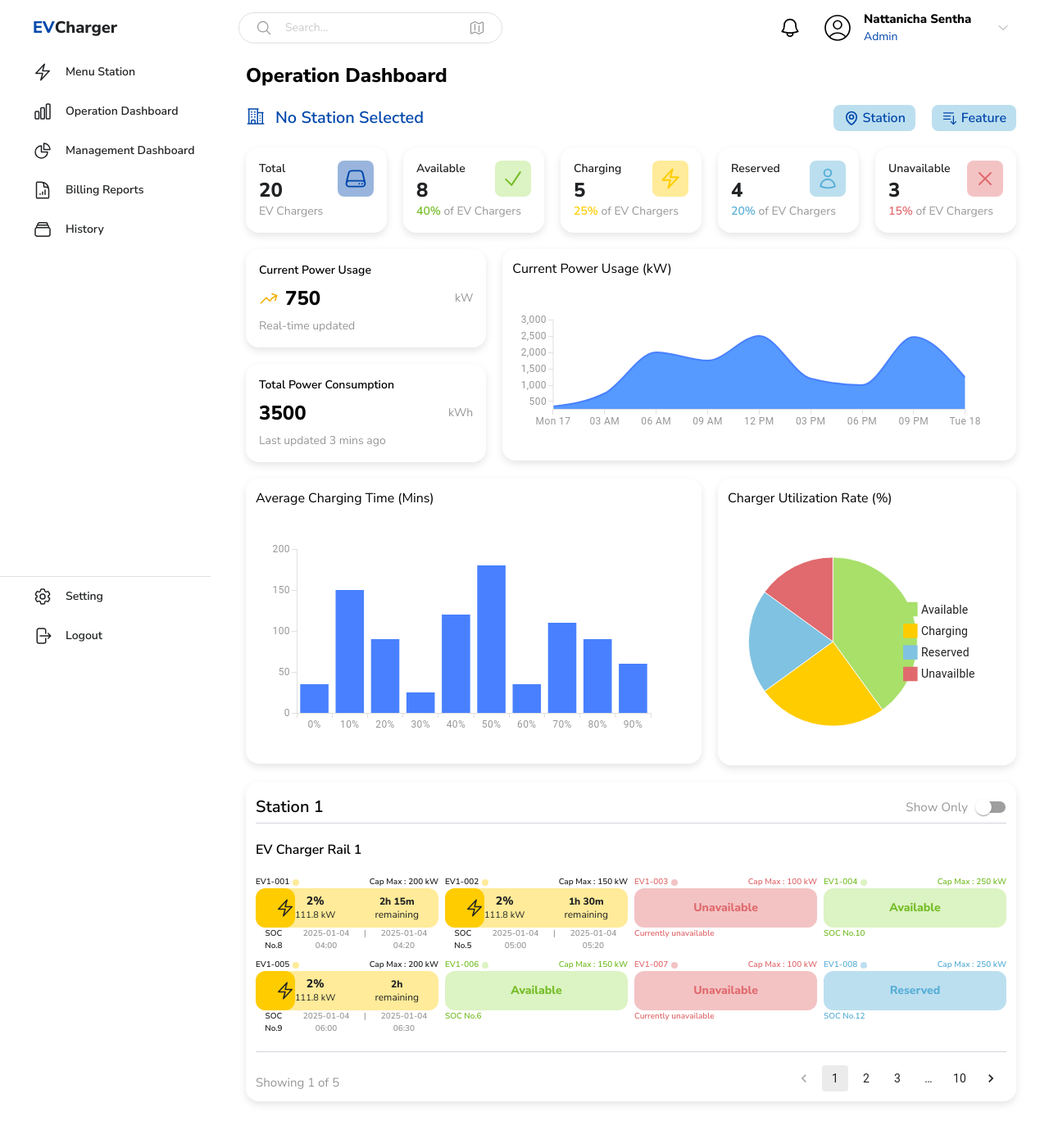
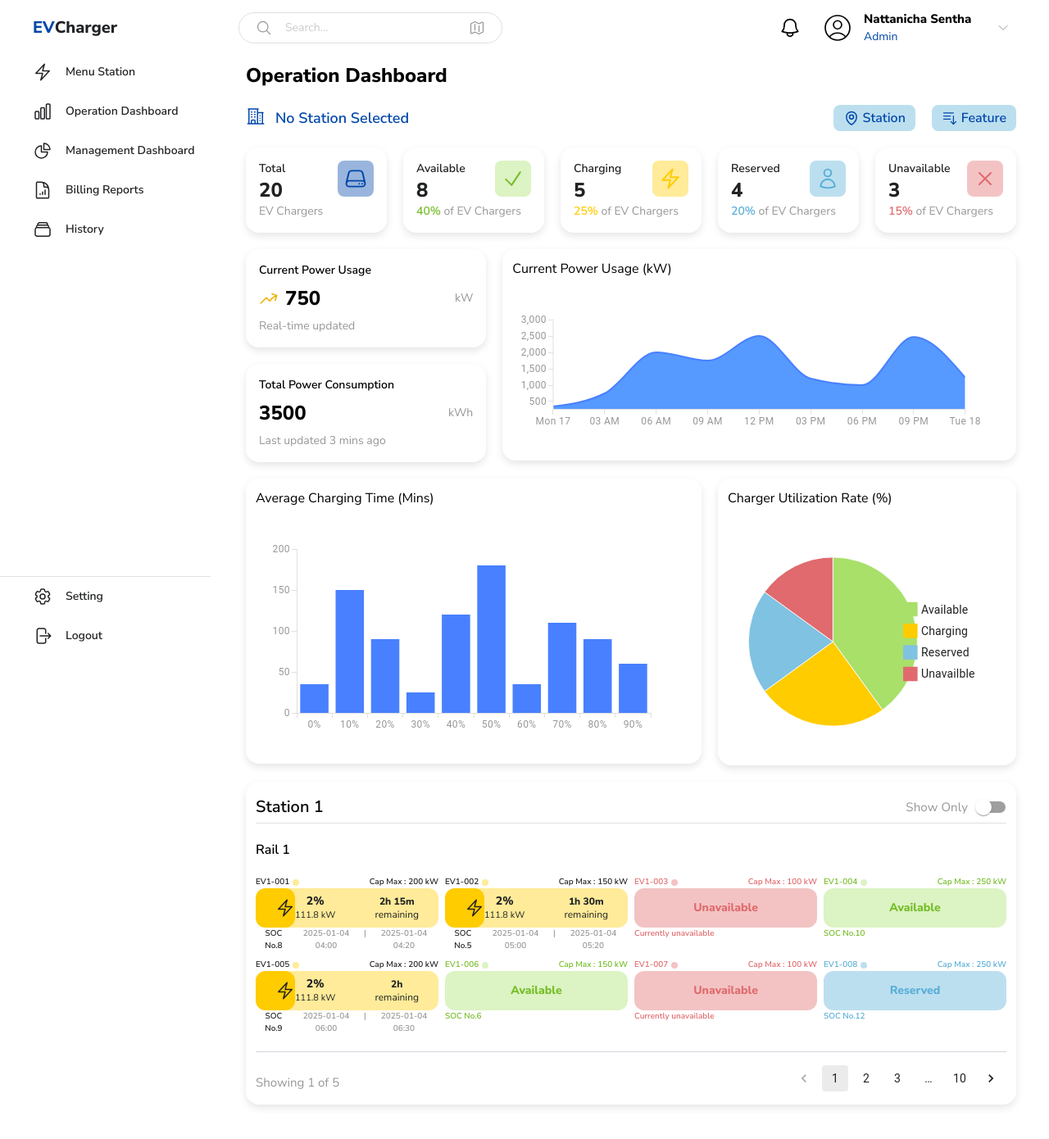
Before and after one commit to NattanichaSent/EV-Charger, a React (Vite) app: page / in a window 1280 px wide. Shown: the top 1390 px of the page at 82% size. Built offline with nearby package versions, Linux system fonts and the light colour scheme.

Commit message:
Station Data + Option

```diff
--- a/src/component/ShowAll.jsx
+++ b/src/component/ShowAll.jsx
@@ -20,8 +20,7 @@ function ShowAll() {
     return (
         <div>
             <div className="flex flex-col">
-                <Divider className="!border-stroke" />
-                <p className="flex justify-start mt-5 font-semibold">EV Charger Rail 1</p>
+
 
                 {/* ใช้ Grid Layout */}
                 <div className="grid grid-cols-1 lg:grid-cols-4 justify-between gap-2 md:grid-cols-2 my-5 ">
--- a/src/component/ShowOnly.jsx
+++ b/src/component/ShowOnly.jsx
@@ -18,10 +18,8 @@ function ShowOnly() {
     return (
         <div>
             <div className="flex flex-col ">
-                <Divider className="!border-gray-300" />
-                <p className="flex justify-start my-5 font-semibold">EV Charger Rail 1</p>
                 {/* แถวที่ 1 */}
-                <div className="grid lg:grid-cols-4 md:grid-cols-2 grid-cols-1 gap-2 ">
+                <div className="grid lg:grid-cols-4 md:grid-cols-2 grid-cols-1 gap-2 mt-5">
                     {chunkedData[0] && chunkedData[0].map((ev, index) => (
                         <EVStatus
                             key={index}
--- a/src/component/StationOption.jsx
+++ b/src/component/StationOption.jsx
@@ -35,7 +35,7 @@ function StationOption({ selectedStations, onSelectStation }) {
                 onClick={togglePopup}
                 className="flex text-secondary bg-bgSky font-semibold hover:bg-hover cursor-pointer py-1 px-3 rounded-lg w-fit items-center"
             >
-                <MapPinIcon className="w-5 h-5 mr-1 font-bold" strokeWidth={2} />
+                <MapPinIcon className="w-5 h-5 mr-1 font-bold" strokeWidth={1.8} />
                 <p className="">Station</p>
             </div>
             {isOpen && (
--- a/src/component/StationStatus.jsx
+++ b/src/component/StationStatus.jsx
@@ -5,19 +5,22 @@ import Switch from "@mui/material/Switch";
 import ShowOnly from "./ShowOnly";
 import ShowAll from "./ShowAll";
 import Typography from '@mui/material/Typography';
+import stationsData from "../data/StationData";
+import Divider from "@mui/material/Divider";
 
 function StationStatus() {
     const [isShowAll, setIsShowAll] = useState(false);
+    const station = stationsData[0];
 
     const handleChange = (event) => {
         setIsShowAll(event.target.checked);
+
     };
     return (
         <div className="p-3 rounded-2xl shadow-[0px_4px_10px_rgba(0,0,0,0.10)] h-full hover:bg-bgHover">
             {/* Header */}
             <div className="flex justify-between text-lg font-semibold items-center ">
-                <p className="text-xl">Station 1</p>
-                <div>
+                <p className="text-xl">{station?.name || "Unknown Station"}</p>
                 <div>
                     <FormControlLabel
                         label={
@@ -37,22 +40,17 @@ function StationStatus() {
                         labelPlacement="start"
                     />
                 </div>
-
-
-                    {/* แสดงผลคอมโพเนนต์ตามสถานะ toggle */}
-
             </div>
-            </div>
-
+            <Divider className="!border-stroke" />
+            <p className="flex justify-start mt-5 font-semibold">{station?.rail || "Unknown Station"}</p>
             <div className="">
-
                 {isShowAll ? <ShowAll /> : <ShowOnly />}
             </div>
 
 
             {/* ใช้ Tailwind ปรับสีเส้นได้ */}
-            <div className="flex justify-between lg:text-[15px] md:text-md text-sm text-icon items-end">
-                <p>Showing 1 of 5</p>
+            <div className="flex justify-between lg:text-[15px] md:text-md text-sm text-icon items-end mb-1">
+                <p>Showing 1 of {stationsData.length}</p>
                 <PagePagination />
             </div>
         </div>
--- a/src/data/StationData.jsx
+++ b/src/data/StationData.jsx
@@ -1,9 +1,9 @@
 const stationsData = [
-    { id: 1, name: "Station 1" },
-    { id: 2, name: "Station 2" },
-    { id: 3, name: "Central Station" },
-    { id: 4, name: "West Station" },
-    { id: 5, name: "East Station" },
+    { id: 1, name: "Station 1", rail: "Rail 1" },
+    { id: 2, name: "Station 2", rail: "Rail 2" },
+    { id: 3, name: "Central Station", rail: "Rail 3" },
+    { id: 4, name: "West Station", rail: "Rail 4" },
+    { id: 5, name: "East Station", rail: "Rail 5" },
 ];
 
 export default stationsData;
--- a/src/pages/Operation.jsx
+++ b/src/pages/Operation.jsx
@@ -45,11 +45,11 @@ function Operation() {
                         <p className="font-bold text-2xl text-start">Operation Dashboard</p>
                     </div>
                     <div className="flex justify-between w-full h-fit mb-5 items-center">
-                        <div className="flex gap-3 items-start">
-                            <BuildingOffice2Icon className="w-6 h-6 text-secondary" />
-                            <p className="font-semibold text-xl text-start">
+                        <div className="flex gap-3 items-start text-secondary">
+                            <BuildingOffice2Icon className="w-6 h-6" />
+                            <p className="font-semibold text-lg text-start">
 
-                                <span className="text-secondary">
+                                <span className="">
                                     {/* แสดงสถานีที่เลือก */}
                                     {selectedStations.length > 0
                                         ? selectedStations.join(", ")
```
Lines whose indentation alone changed are shown as unchanged.
